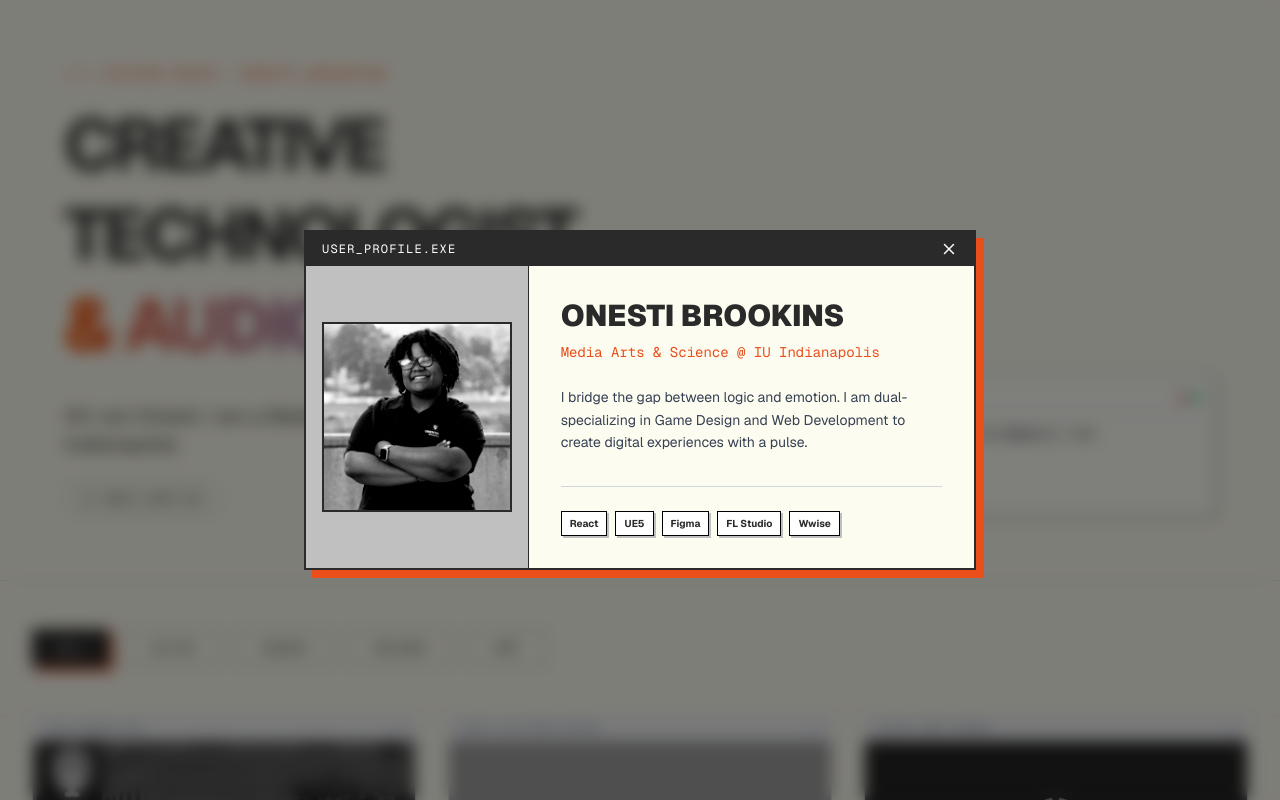
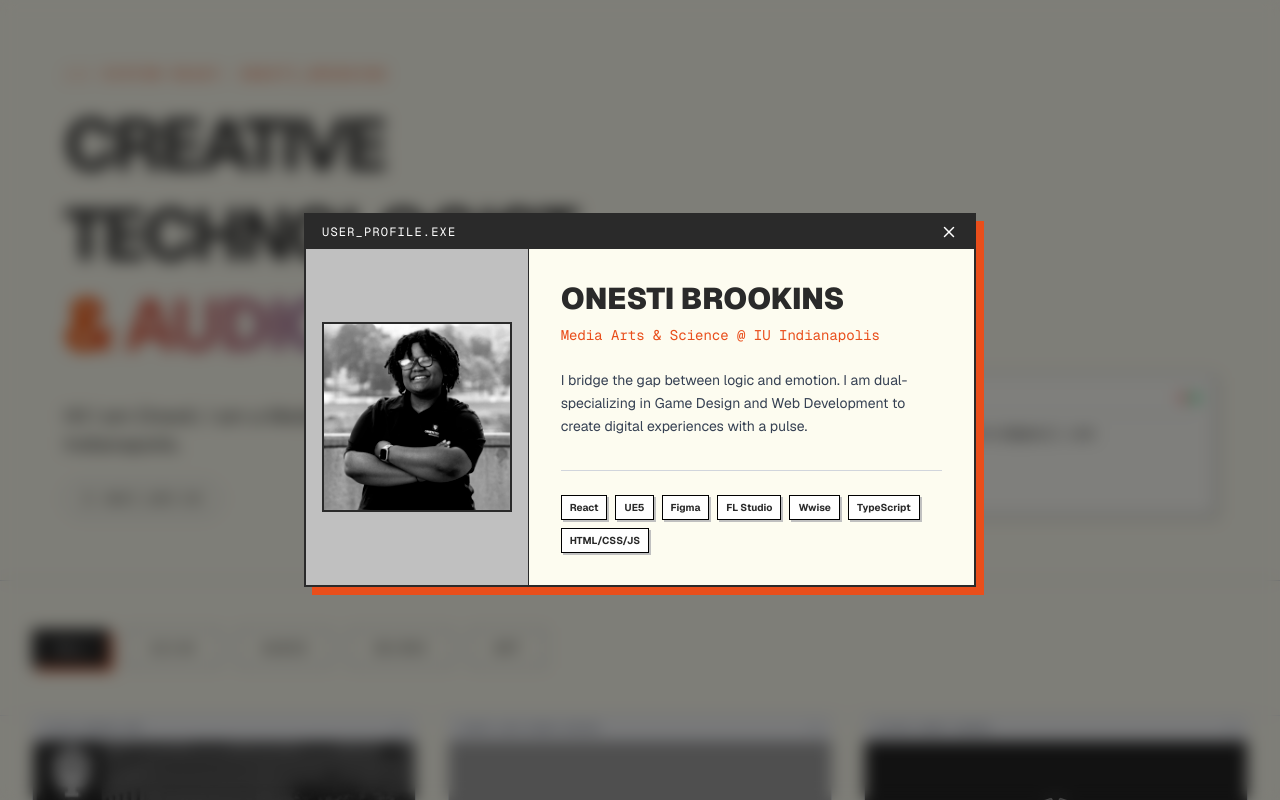
Before and after one commit to onxstigb/my-portfolio, a Next.js app: page / in a window 1280 px wide. Both pictures are taken after a click on the button "ABOUT_USER.EXE". Shown: the top 800 px of the page. Built offline with nearby package versions, Linux system fonts and the light colour scheme; grey boxes are pictures that could not be loaded.

Commit message:
updated skills section

```diff
--- a/app/page.tsx
+++ b/app/page.tsx
@@ -346,7 +346,7 @@ export default function Portfolio() {
         )}
       </AnimatePresence>
 
-      {/* --- ABOUT ME MODAL (Same as original) --- */}
+      {/* --- ABOUT ME MODAL --- */}
       <AnimatePresence>
         {showAbout && (
           <motion.div
@@ -378,7 +378,7 @@ export default function Portfolio() {
                     </p>
                   </div>
                   <div className="mt-8 pt-6 border-t border-gray-300 flex flex-wrap gap-2">
-                    {["React", "UE5", "Figma", "FL Studio", "Wwise"].map((skill) => (
+                    {["React", "UE5", "Figma", "FL Studio", "Wwise", "TypeScript", "HTML/CSS/JS"].map((skill) => (
                       <span key={skill} className="px-2 py-1 bg-white border border-black text-[10px] font-bold shadow-[2px_2px_0px_#C0C0C0]">{skill}</span>
                     ))}
                   </div>
```
